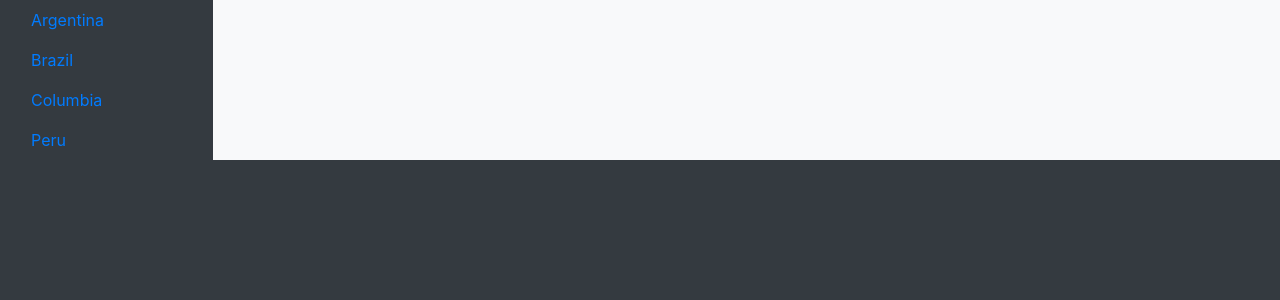
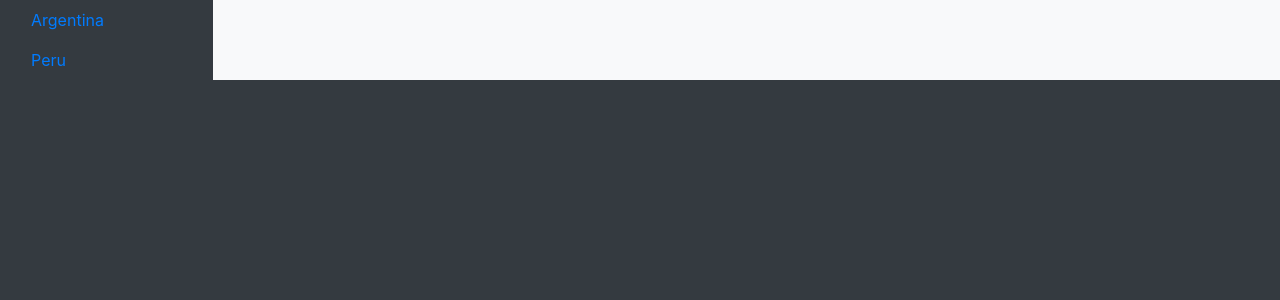
Before and after one commit to fabio1299/Visualization, a Django app: template src/wbm_viz/hydrostn/templates/base.html in a window 1280 px wide. Shown: the part 40-340 px from the top of the page. Run offline with Django 3.2, Linux system fonts and the light colour scheme; the template is opened without the code that fills it, so the values that code supplies are empty; parts of the project's set-up code (start-up, migrations or seed data) failed here and were passed over; some libraries are stand-ins or nearby versions.

Commit message:
fix peru map & template ui

```diff
--- a/src/wbm_viz/hydrostn/db_routines.py
+++ b/src/wbm_viz/hydrostn/db_routines.py
@@ -11,10 +11,10 @@ def _dict_fetch_all(cursor):
     ]
 
 
-def get_catchment_table(subbasin):
+def get_catchment_table(subbasin,country,res):
     """Return table of subbasins forming catchment of a given Hydrostn30Subbasin object"""
-
-    with connections['argentina_01min'].cursor() as cursor:
+    db = '{}_{}'.format(country,res)
+    with connections[db].cursor() as cursor:
         cursor.callproc('get_catchment_table', (subbasin.id,))
 
         return _dict_fetch_all(cursor)
--- a/src/wbm_viz/hydrostn/templates/base.html
+++ b/src/wbm_viz/hydrostn/templates/base.html
@@ -32,22 +32,12 @@
             <div class="sidebar-sticky">
                 <ul class="nav flex-column">
                     <li class="nav-item">
-                        <a class="nav-link active" href="#">
+                        <a class="nav-link active" href="{% url 'home' 'argentina' 1 %}">
                             Argentina
                         </a>
                     </li>
                     <li class="nav-item">
-                        <a class="nav-link" href="#">
-                            Brazil
-                        </a>
-                    </li>
-                    <li class="nav-item">
-                        <a class="nav-link" href="#">
-                            Columbia
-                        </a>
-                    </li>
-                    <li class="nav-item">
-                        <a class="nav-link" href="#">
+                        <a class="nav-link" href="{% url 'home' 'peru' 1 %}">
                             Peru
                         </a>
                     </li>
--- a/src/wbm_viz/hydrostn/urls.py
+++ b/src/wbm_viz/hydrostn/urls.py
@@ -19,6 +19,8 @@ from hydrostn import views
 
 
 urlpatterns = [
-    path('', RedirectView.as_view(url='/home/1')),
+    path('', RedirectView.as_view(url='/argentina/1')),
+    path('argentina/', RedirectView.as_view(url='/argentina/1')),
+    path('peru/', RedirectView.as_view(url='/peru/1')),
     path('<str:country>/<int:subbasin_id>/', views.HomeView.as_view(), name='home'),
 ]
```
Also changed, not shown: src/wbm_viz/hydrostn/templates/home.html (+10 -5 lines), src/wbm_viz/hydrostn/views.py (+4 -3 lines).
